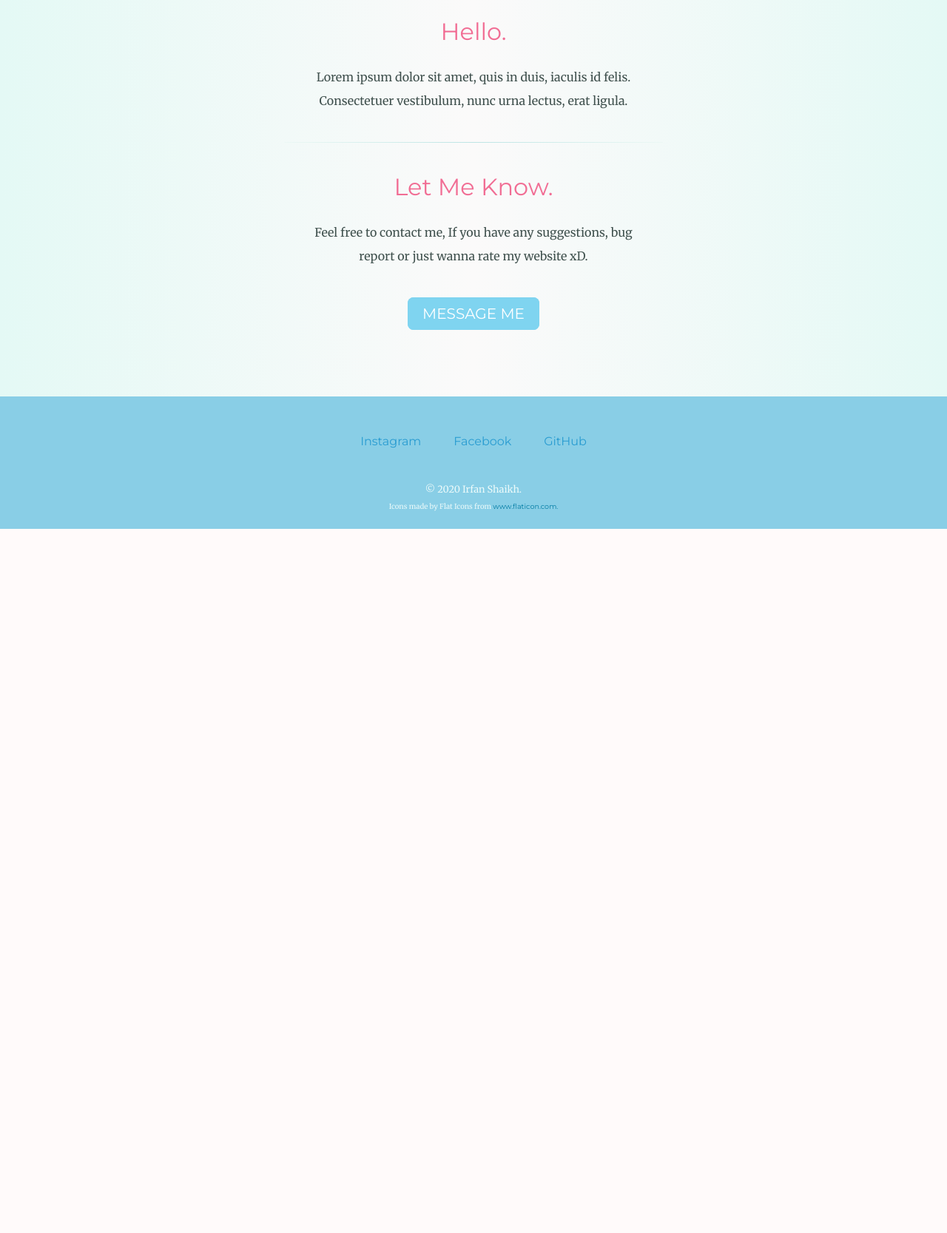
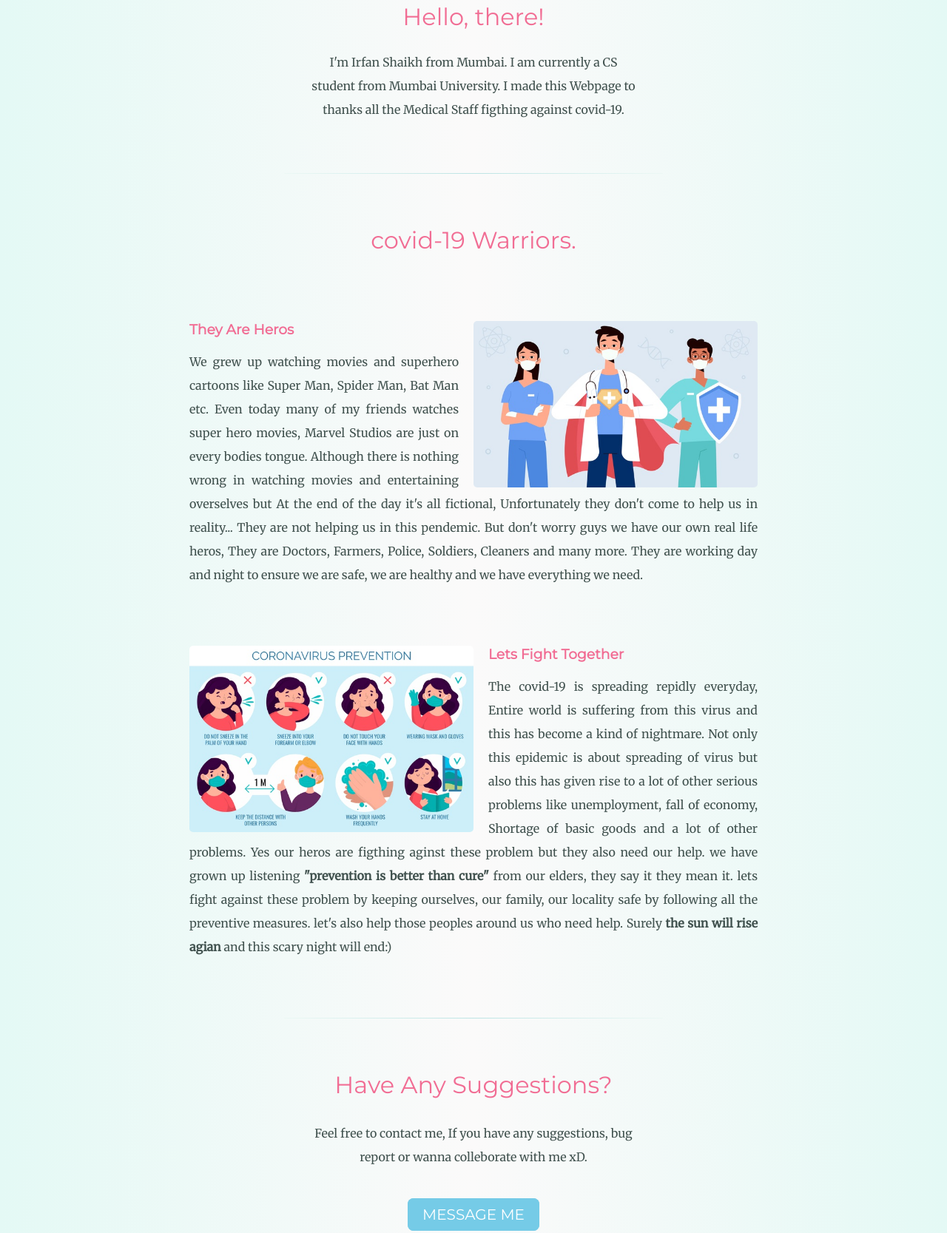
Before and after one commit to irfanshaikh18/thanking-doctors-site, a plain HTML site: page index.html in a window 1280 px wide. Shown: the part 1048-2715 px from the top of the page at 74% size. Before the commit the page ends 1763 px from the top, so only its background shows below. Drawn offline with Linux system fonts and the light colour scheme.

Commit message:
Completed 'Thanking Doctors' Website
Done with the middle container as well

```diff
--- a/css/styles.css
+++ b/css/styles.css
@@ -15,7 +15,7 @@ hr {
     border: 0;
     height: 1px;
     width: 40%;
-    margin: 40px auto;
+    margin: 70px auto;
     background-image: linear-gradient(to right, #ecf8f5, #bde4e4, #ecf8f5);
 }
 
@@ -36,6 +36,12 @@ h1 {
     margin: 0 auto 0 auto;
 }
 
+h3 {
+    font-family: "Montserrat", sans-serif;
+    color: #f16d94;
+    margin: 0 auto;
+}
+
 .top-container {
     background-color: #e4f9f5;
     background-image: linear-gradient(to right, rgb(137, 206, 230),  rgb(253, 251, 251), rgb(137, 206, 230));
@@ -43,8 +49,9 @@ h1 {
     position: relative;
 }
 
-.top-container-heading {
+#top-container-h2 {
     margin: 0 auto 80px auto;
+    font-size: 1.5rem;
 }
 
 @keyframes icon-animation {
@@ -56,14 +63,14 @@ h1 {
     filter: drop-shadow(0 0 0.75rem rgb(233, 138, 157));
     animation-name: icon-animation;
     animation-duration: 4s;
-    opacity: 0.9;
+    opacity: 0.8;
 }
 
 .header-icons:hover {
     opacity: 1.0;
 }
 
-.heros-img {
+.doctors-img {
     border-radius: 100%;
     width: 35%;
     background-color: rgb(253, 251, 251);
@@ -101,7 +108,7 @@ h1 {
 }
 
 .middle-container {
-    margin: 100px 0;
+    margin: 90px 0;
 }
 
 .profile-img {
@@ -114,17 +121,38 @@ h1 {
     margin: 16px auto 0 auto;
 }
 
+.description-div {
+    width: 60%;
+    margin: 80px auto;
+    text-align: justify;
+}
+
+.heros-img {
+    width: 50%;
+    float: right;
+    margin-left: 20px;
+    border-radius: 5px;
+}
+
+.prevention-img {
+    width: 50%;
+    float: left;
+    margin-right: 20px;
+    border-radius: 5px;
+}
+
 .contact-para {
+    margin-top: 20px;
     margin-bottom: 50px;
 }
 
 .btn {
-    background: rgb(127, 212, 240);
-    background-image: -webkit-linear-gradient(top, rgb(127, 212, 240), rgb(127, 212, 240));
-    background-image: -moz-linear-gradient(top, rgb(127, 212, 240), rgb(127, 212, 240));
-    background-image: -ms-linear-gradient(top, rgb(127, 212, 240), rgb(127, 212, 240));
-    background-image: -o-linear-gradient(top, rgb(127, 212, 240), rgb(127, 212, 240));
-    background-image: linear-gradient(to bottom, rgb(127, 212, 240), rgb(127, 212, 240));
+    background: rgb(117, 203, 231);
+    background-image: -webkit-linear-gradient(top, rgb(117, 203, 231), rgb(117, 203, 231));
+    background-image: -moz-linear-gradient(top, rgb(117, 203, 231), rgb(117, 203, 231));
+    background-image: -ms-linear-gradient(top, rgb(117, 203, 231), rgb(117, 203, 231));
+    background-image: -o-linear-gradient(top, rgb(117, 203, 231), rgb(117, 203, 231));
+    background-image: linear-gradient(to bottom,rgb(117, 203, 231), rgb(117, 203, 231));
     -webkit-border-radius: 8;
     -moz-border-radius: 8;
     border-radius: 8px;
@@ -169,7 +197,7 @@ h1 {
     margin-bottom: 0;
 }
 
-.last-para {
+.flaticon-para {
     margin: 0 auto;
     color: #ecfafa;
     font-size: 0.6rem;
--- a/index.html
+++ b/index.html
@@ -1,17 +1,23 @@
+<!--
+author: Irfan Shaikh
+date: 13/06/2020
+-->
+
 <!DOCTYPE html>
-<html>
+<html lang="en-us">
 
 <head>
     <meta charset="utf-8">
     <title>Thanking Doctors - By Irfan Shaikh</title>
+    <link rel="icon" href="favicon.ico">
     <link rel="stylesheet" href="css/styles.css">
-    <link rel="icon" href="">
     <link href="https://fonts.googleapis.com/css2?family=Merriweather&family=Montserrat&family=Sacramento&display=swap"
         rel="stylesheet" />
-    <link rel="icon" href="favicon1.ico">
 </head>
 
 <body>
+
+    <!--TOP CONTAINER STARTS HERE-->
     <div class="top-container">
         <img class="header-icons heart-img" src="images/heart.png" alt="heart image">
         <img class="header-icons sthetoscope-img" src="images/sthetoscope.png" alt="sthetoscope image">
@@ -19,36 +25,94 @@
         <img class="header-icons microscope-img" src="images/microscope.png" alt="microscope image">
         <img class="header-icons bag-img" src="images/bag.png" alt="bag image">
         <h1>Thank You,</h1>
-        <h2 class="top-container-heading">Medical Staff.</h2>
-        <img class="heros-img" src="images/heros.jpg" alt="medical staff image">
+        <h2 id="top-container-h2">covid-19 Warriors.</h2>
+        <img class="doctors-img" src="images/doctors.jpg" alt="doctor's image">
     </div>
+    <!--TOP CONTAINER ENDS HERE-->
 
+
+
+    <!--MIDDLE CONTAINER STARTS HERE-->
     <div class="middle-container">
-        <div class="profile">
+
+        <!--profile section statrs here-->
+        <div class="">
             <img class="profile-img" src="images/profile.png" alt="Sagir's profile picture">
-            <h2>Hello.</h2>
-            <p class="para">Lorem ipsum dolor sit amet, quis in duis, iaculis id felis. Consectetuer vestibulum, nunc
-                urna lectus, erat ligula.</p>
+            <h2>Hello, there!</h2>
+            <p class="para">I'm Irfan Shaikh from Mumbai. I am currently a CS student from Mumbai University.
+                I made this Webpage to thanks all the Medical Staff figthing against covid-19.
+            </p>
         </div>
         <hr>
+        <!--profile section ends here-->
 
-        <div class="Contact">
-            <h2>Let Me Know.</h2>
-            <p class="para contact-para">Feel free to contact me, If you have any suggestions, bug report or just wanna rate my website xD.</p>
+
+        <!--covid-19 warriors section starts here-->
+        <div class="">
+            <h2>covid-19 Warriors.</h2>
+
+            <div class="description-div">
+                <img class="heros-img" src="images/heros.png" alt="medical staff image">
+                <h3>They Are Heros</h3>
+                <p>
+                    We grew up watching movies and superhero cartoons like Super Man, Spider Man, Bat Man etc. Even
+                    today many of my friends watches super hero movies, Marvel Studios are just on every bodies
+                    tongue. Although there is nothing wrong in watching movies and entertaining overselves but
+                    At the end of the day it's all fictional, Unfortunately they don't come to help us in reality...
+                    They are not helping us in this pendemic. But don't worry guys we have our own real life heros,
+                    They are Doctors, Farmers, Police, Soldiers, Cleaners and many more. They are working day and night
+                    to ensure we are safe, we are healthy and we have everything we need.
+                </p>
+            </div>
+
+            <div class="description-div">
+                <img class="prevention-img" src="images/prevention.png" alt="covid-19 prevention chart">
+                <h3>Lets Fight Together</h3>
+                <p>
+                    The covid-19 is spreading repidly everyday, Entire world is suffering from this virus and this has become
+                    a kind of nightmare. Not only this epidemic is about spreading of virus but also this has given rise to a lot of other
+                    serious problems like unemployment, fall of economy, Shortage of basic goods and a lot of other problems. Yes our heros are
+                    figthing aginst these problem but they also need our help. we have grown up listening <strong>"prevention is better than cure"</strong>
+                    from our elders, they say it they mean it. lets fight against these problem by keeping ourselves, our family, our locality safe by
+                    following all the preventive measures. let's also help those peoples around us who need help. Surely <strong>the sun will
+                    rise agian</strong> and this scary night will end:)
+                </p>
+            </div>
+
+        </div>
+        <hr>
+        <!--covid-19 warriors section ends here-->
+
+
+        <!--contact me section starts here-->
+        <div class="">
+            <h2>Have Any Suggestions?</h2>
+            <p class="para contact-para">Feel free to contact me, If you have any suggestions, bug report or wanna colleborate with me xD.</p>
             <a class="btn" href="mailto:skirfan6663.si@gmail.com">MESSAGE ME</a>
         </div>
+        <!--contact me section ends here-->
+
     </div>
+    <!--MIDDLE CONTAINER ENDS HERE-->
 
+
+
+    <!--BOTTOM CONTAINER STARTS HERE-->
     <div class="bottom-container">
         <a class="footer-link" href="https://www.instagram.com/_irfan__sk_/">Instagram</a>
         <a class="footer-link" href="https://www.facebook.com/profile.php?id=100009371747823">Facebook</a>
         <a class="footer-link" href="https://github.com/irfansk-22">GitHub</a>
         <p class="copyright">© 2020 Irfan Shaikh.</p>
+
         <div>
-            <p class="last-para">Icons made by Flat Icons from <a class="flaticon-link" href="https://www.flaticon.com/"
-                    title="Flat Icons" target=_blank>www.flaticon.com.</a></p>
+            <p class="flaticon-para">Icons made by Flat Icons from <a class="flaticon-link" href="https://www.flaticon.com/"
+            title="Flat Icons" target=_blank>www.flaticon.com.</a></p>
         </div>
+
     </div>
+    <!--BOTTOM CONTAINER ENDS HERE-->
+
+
 </body>
 
 </html>
```
Also changed, not shown: favicon.ico (renamed from favicon1.ico), images/doctors.jpg (renamed from images/heros.jpg), images/heros.png (added), images/prevention.png (added), images/profile.png. Lines whose indentation alone changed are shown as unchanged.
